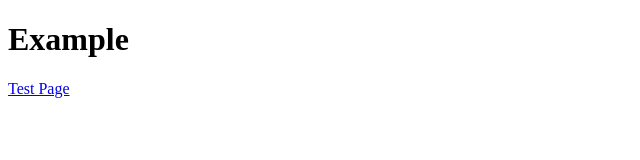
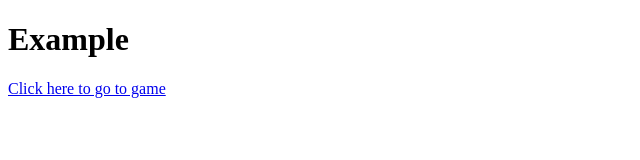
Before and after one commit to FrancisCalizo/dodge-game-clone, a plain HTML site: page index.html in a window 1280 px wide. Shown: the whole page, without its empty margins (0-640 px from the left). Drawn offline with Linux system fonts and the light colour scheme.

Commit message:
rename html files for gh pages

```diff
--- a/index.html
+++ b/index.html
@@ -6,6 +6,6 @@
   </head>
   <body>
 <h1>Example</h1>
-<a href="index.html">Test Page</a>
+<a href="game.html">Click here to go to game</a>
   </body>
 </html>
--- a/src/script.js
+++ b/src/script.js
@@ -145,7 +145,6 @@ function gameOverText(){
   ctx.textAlign="center";
   ctx.fillStyle = "rgb(50, 50, 50)";
   ctx.fillText("Final Score:", canvas.width/2, canvas.height/3);
-  // ctx.moveTo(canvas.width/2, canvas.height/1.5)
   ctx.font = '36px sans-serif';
   ctx.fillText("Press the spacebar to retry!", canvas.width/2, canvas.height/1.4);
 
```
